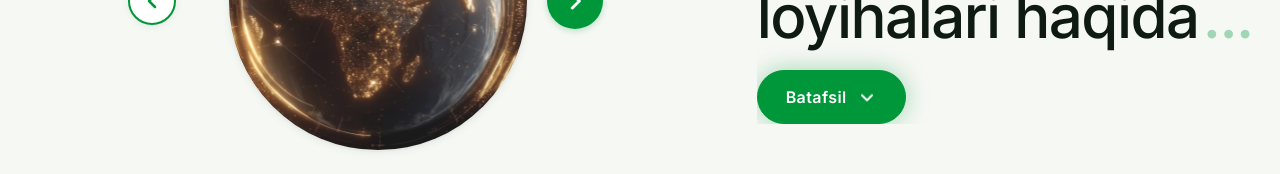
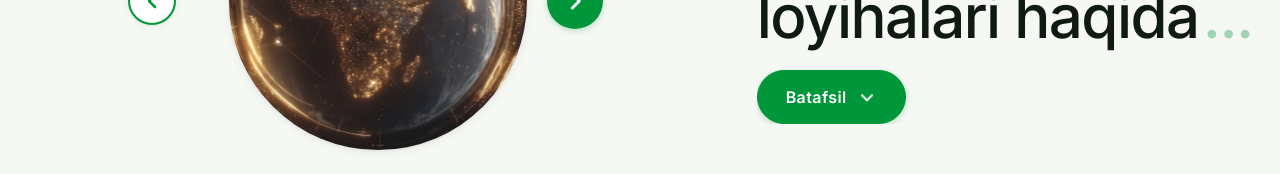
Before and after one commit to hashenami-bit/agrobank-jobfair, a React (Vite) app: page / in a window 1280 px wide. Shown: the part 498-672 px from the top of the page. Built offline with nearby package versions, Linux system fonts and the light colour scheme.

Commit message:
feat(reskin): brand button styles

```diff
--- a/src/index.css
+++ b/src/index.css
@@ -112,36 +112,37 @@
     border-color: var(--brand-green);
   }
 
-  /* Outline pill button that uses --accent (rest = outline, hover = filled) */
+  /* Outline pill button (rest = outline brand-green, hover = filled brand-green-dark) */
   .btn-pill {
-    color: var(--accent, #fff);
-    border: 1px solid var(--accent, rgba(255,255,255,0.2));
+    color: var(--brand-green);
+    border: 1px solid var(--brand-green);
     transition: background-color 0.25s ease, color 0.25s ease, transform 0.15s ease;
     -webkit-tap-highlight-color: transparent;
   }
   .btn-pill:hover {
-    background-color: var(--accent);
+    background-color: var(--brand-green-dark);
     color: #fff;
     transform: translateY(-1px);
   }
   .btn-pill:active {
     transform: scale(0.97);
-    background-color: var(--accent);
+    background-color: var(--brand-green-dark);
     color: #fff;
   }
 
-  /* Filled-pill primary CTA — accent background, glow, with subtle hover/active feedback */
+  /* Filled-pill primary CTA — brand green background, subtle shadow */
   .btn-pill-filled {
     color: #fff;
-    background-color: var(--accent);
-    border: 1px solid var(--accent);
-    box-shadow: 0 0 24px color-mix(in srgb, var(--accent) 35%, transparent);
-    transition: transform 0.15s ease, box-shadow 0.25s ease;
+    background-color: var(--brand-green);
+    border: 1px solid var(--brand-green);
+    box-shadow: 0 2px 6px rgba(0, 151, 58, 0.25);
+    transition: transform 0.15s ease, box-shadow 0.25s ease, background-color 0.25s ease;
     -webkit-tap-highlight-color: transparent;
   }
   .btn-pill-filled:hover {
-    transform: translateY(-2px);
-    box-shadow: 0 0 36px color-mix(in srgb, var(--accent) 55%, transparent);
+    transform: translateY(-1px);
+    background-color: var(--brand-green-dark);
+    box-shadow: 0 4px 10px rgba(0, 151, 58, 0.3);
   }
   .btn-pill-filled:active {
     transform: scale(0.97);
```
